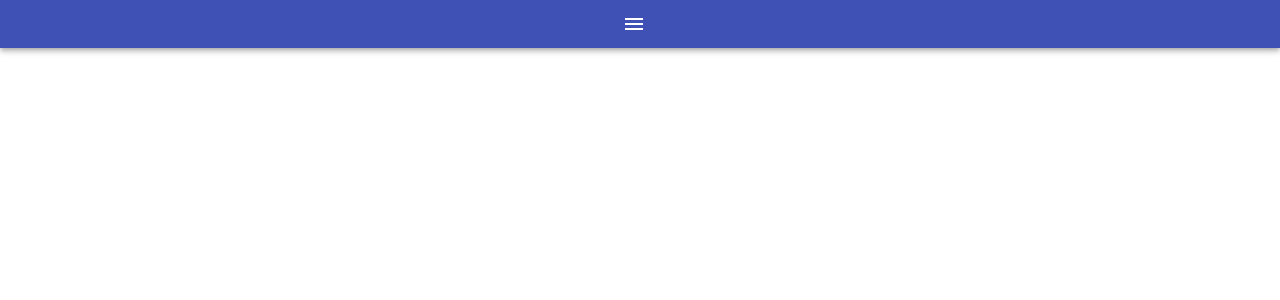
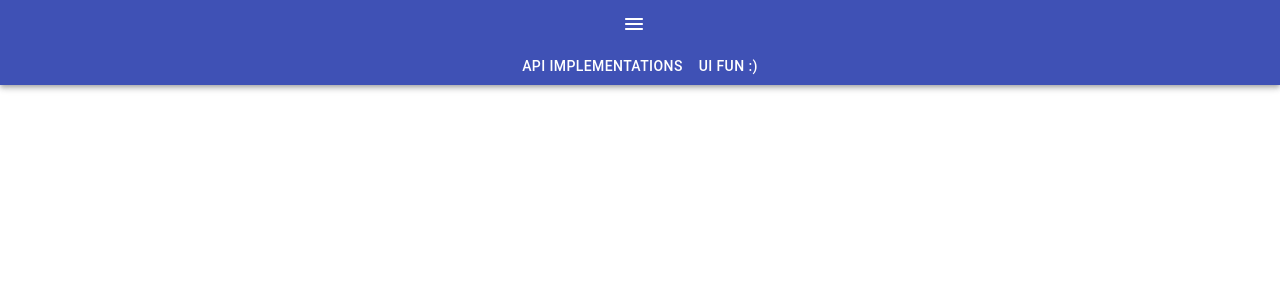
Before and after one commit to mebird/sap-hacks-2020-prep, a React (Create React App) app: page / in a window 1280 px wide. Both pictures are taken after a click on the button "menu". Shown: the top 300 px of the page. Built offline with nearby package versions, Linux system fonts and the light colour scheme.

Commit message:
adding header draft

```diff
--- a/package.json
+++ b/package.json
@@ -5,6 +5,7 @@
   "dependencies": {
     "@material-ui/core": "^4.9.10",
     "@material-ui/icons": "^4.9.1",
+    "@material-ui/styles": "^4.9.10",
     "@testing-library/jest-dom": "^4.2.4",
     "@testing-library/react": "^9.3.2",
     "@testing-library/user-event": "^7.1.2",
--- a/src/App.js
+++ b/src/App.js
@@ -1,6 +1,5 @@
 import React from 'react';
 import { BrowserRouter as Router, Switch, Route } from 'react-router-dom';
-import logo from './logo.svg';
 import { Header } from "./components/Header"
 import { MapPage } from "./pages/Maps"
 import { MainPage } from "./pages/Main"
--- a/src/components/Header.js
+++ b/src/components/Header.js
@@ -1,16 +1,61 @@
 import React, { Component } from 'react';
-import { AppBar, IconButton } from '@material-ui/core'
-import { Menu } from "@material-ui/icons"
+import { AppBar, IconButton, Button, Grid } from '@material-ui/core'
+import { MenuRounded } from "@material-ui/icons"
 
 export class Header extends Component {
+    constructor(props) {
+        super(props);
+        this.state = { showSubMenu: false, showMenu: false }
+    }
 
     render() {
         return (
-            <AppBar position="static">
-                <IconButton edge="start" color="inherit" aria-label="menu">
-                    <Menu />
+            <AppBar position="sticky">
+                <IconButton edge="start"
+                    color="inherit"
+                    aria-label="menu"
+                    onClick={
+                        () => this.setState((prev) => ({ showMenu: !prev.showMenu, showSubMenu: !prev.showMenu && prev.showSubMenu }))}>
+                    <MenuRounded />
                 </IconButton>
+                {this.menuBody()}
+                {this.apiMenu()}
             </AppBar>
         );
     }
+
+    menuBody = () => {
+        if (!this.state.showMenu) return null;
+        const rootUrl = window.location.origin;
+        return (<Grid container justify="center">
+            <Button color="inherit" onClick={() => this.setState({ showSubMenu: true })}>API Implementations</Button>
+            <Button color="inherit" onClick={() => this.setState({ showSubMenu: false })} href={`${rootUrl}/`}>UI Fun :)</Button>
+        </Grid>)
+    }
+
+    apiMenu = () => {
+        if (!this.state.showMenu || !this.state.showSubMenu) return null;
+        return this.renderSubMenu([{
+            path: "cards",
+            name: "Cards Integration"
+        },
+        {
+            path: "nasa",
+            name: "NASA Search"
+        },
+        {
+            path: "maps",
+            name: "Google Maps"
+        }
+        ])
+    }
+
+    renderSubMenu = (children) => {
+        const rootUrl = window.location.origin;
+        return (
+            <AppBar position="static" color="secondary">
+                {children.map(c => <Button href={`${rootUrl}/${c.path}`}>{c.name}</Button>)}
+            </AppBar>
+        )
+    }
 }
```
